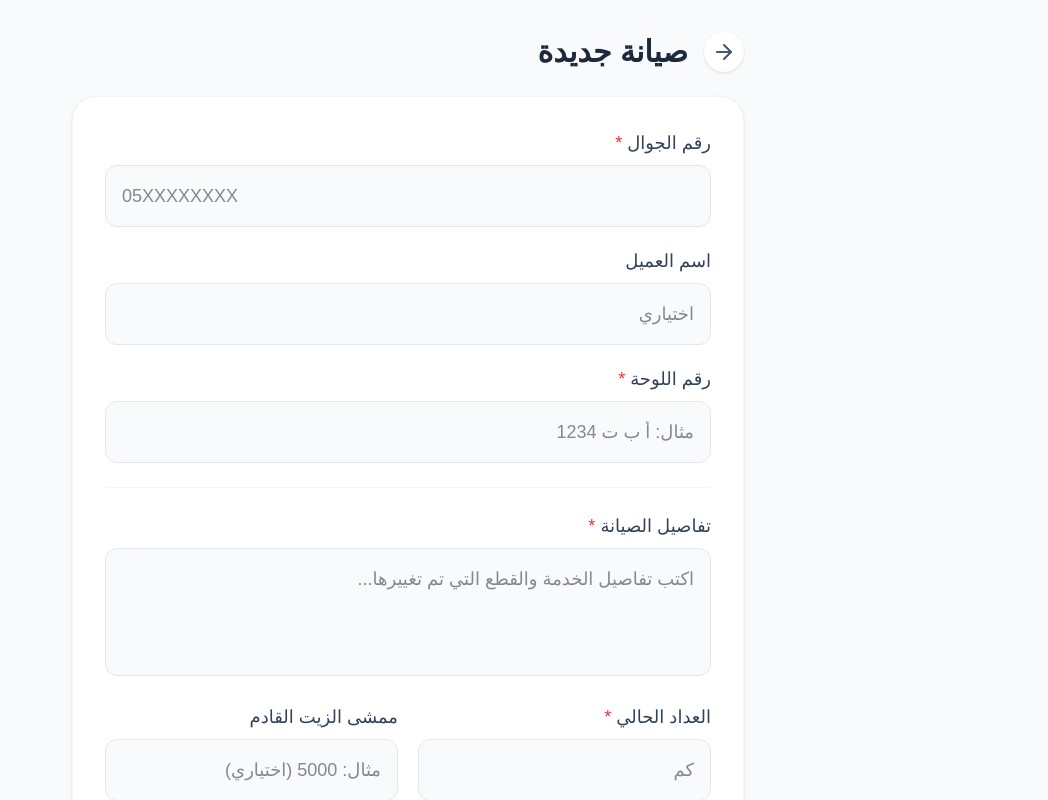
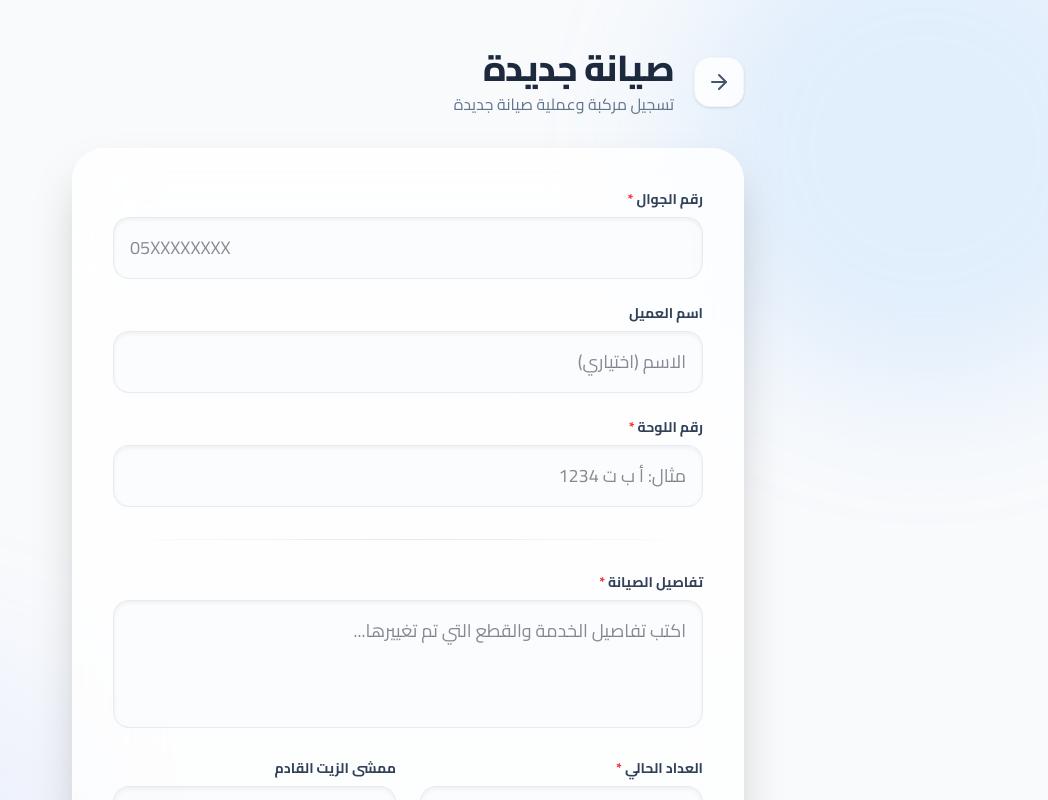
Before and after one commit to azxcvy900-beep/-0, a Next.js app: page /new-service in a window 1280 px wide. Shown: the top 800 px of the page, without its empty margins (232-1280 px from the left). Built offline with nearby package versions, Linux system fonts and the light colour scheme; no server answers.

Commit message:
Major premium UI redesign with glassmorphism and animations

```diff
--- a/app/globals.css
+++ b/app/globals.css
@@ -31,5 +31,10 @@
 body {
   background-color: var(--background);
   color: var(--foreground);
-  font-family: Arial, Helvetica, sans-serif;
 }
+
+@keyframes shimmer {
+  100% {
+    transform: translateX(100%);
+  }
+}
--- a/app/layout.js
+++ b/app/layout.js
@@ -1,4 +1,11 @@
+import { Cairo } from "next/font/google";
 import "./globals.css";
+
+const cairo = Cairo({
+  subsets: ["arabic", "latin"],
+  weight: ['300', '400', '600', '700', '800'],
+  display: 'swap',
+});
 
 export const metadata = {
   title: "الخير برو - صيانة السيارات",
@@ -7,7 +14,7 @@ export const metadata = {
 };
 
 export const viewport = {
-  themeColor: "#2563eb",
+  themeColor: "#ffffff",
 };
 
 export default function RootLayout({ children }) {
@@ -16,7 +23,7 @@ export default function RootLayout({ children }) {
       <head>
         <meta name="viewport" content="width=device-width, initial-scale=1, maximum-scale=1, user-scalable=0" />
       </head>
-      <body className="antialiased bg-slate-50 text-slate-900">
+      <body className={`${cairo.className} bg-slate-50 text-slate-900 antialiased selection:bg-blue-200 selection:text-blue-900`}>
         {children}
       </body>
     </html>
--- a/app/new-service/page.js
+++ b/app/new-service/page.js
@@ -78,100 +78,117 @@ function NewServiceContent() {
   }
 
   return (
-    <div className="min-h-screen p-4 sm:p-6 lg:p-8 bg-slate-50" dir="rtl">
-      <div className="max-w-2xl mx-auto">
+    <div className="min-h-screen relative overflow-hidden bg-slate-50 p-4 sm:p-6 lg:p-8" dir="rtl">
+
+      {/* Background Blurs */}
+      <div className="absolute top-[-10%] right-[-10%] w-[500px] h-[500px] bg-blue-300/20 rounded-full blur-3xl pointer-events-none mix-blend-multiply" />
+      <div className="absolute bottom-[-10%] left-[-10%] w-[500px] h-[500px] bg-indigo-300/10 rounded-full blur-3xl pointer-events-none mix-blend-multiply" />
+
+      <div className="max-w-2xl mx-auto relative z-10">
 
         {/* Header */}
-        <div className="flex items-center mb-6">
-          <Link href="/" className="p-2 bg-white rounded-full shadow-sm text-slate-600 hover:text-blue-600 transition-colors">
+        <div className="flex items-center mb-8 pt-4">
+          <Link href="/" className="p-3 bg-white/80 backdrop-blur-md rounded-2xl shadow-sm border border-slate-100 text-slate-600 hover:text-blue-600 hover:bg-white transition-all hover:scale-105 active:scale-95">
             <ArrowRight size={24} />
           </Link>
-          <h1 className="text-2xl sm:text-3xl font-bold text-slate-800 mr-4">صيانة جديدة</h1>
+          <div className="mr-5">
+            <h1 className="text-3xl sm:text-4xl font-black text-slate-800 tracking-tight">صيانة جديدة</h1>
+            <p className="text-slate-500 mt-1 font-medium">تسجيل مركبة وعملية صيانة جديدة</p>
+          </div>
         </div>
 
         {/* Form */}
-        <form onSubmit={handleSubmit} className="bg-white rounded-3xl p-6 sm:p-8 shadow-sm border border-slate-100">
+        <form onSubmit={handleSubmit} className="bg-white/70 backdrop-blur-2xl rounded-[2rem] p-6 sm:p-10 shadow-2xl border border-white/50 relative overflow-hidden">
 
-          <div className="space-y-5">
+          {/* Inner subtle glow */}
+          <div className="absolute inset-0 bg-gradient-to-b from-white/40 to-transparent pointer-events-none" />
+
+          <div className="space-y-6 relative z-10">
             {/* Phone */}
-            <div>
-              <label className="block text-lg font-medium text-slate-700 mb-2">رقم الجوال <span className="text-red-500">*</span></label>
+            <div className="group">
+              <label className="block text-sm font-bold text-slate-700 mb-2 ml-1">رقم الجوال <span className="text-red-500">*</span></label>
               <input
                 type="tel"
                 value={phone}
                 onChange={(e) => setPhone(e.target.value)}
                 placeholder="05XXXXXXXX"
-                className="w-full text-lg p-4 rounded-xl border border-slate-200 focus:outline-none focus:ring-2 focus:ring-blue-500 transition-all bg-slate-50"
+                className="w-full text-lg p-4 rounded-2xl border border-slate-200/80 focus:outline-none focus:ring-4 focus:ring-blue-500/20 focus:border-blue-500 transition-all bg-slate-50/50 focus:bg-white shadow-inner"
                 required
               />
             </div>
 
             {/* Customer Name */}
-            <div>
-              <label className="block text-lg font-medium text-slate-700 mb-2">
+            <div className="group">
+              <label className="block text-sm font-bold text-slate-700 mb-2 ml-1">
                 اسم العميل
-                {isFetchingName && <Loader2 size={16} className="inline animate-spin mr-2 text-blue-500" />}
+                {isFetchingName && <Loader2 size={14} className="inline animate-spin mr-2 text-blue-500" />}
               </label>
               <input
                 type="text"
                 value={customerName}
                 onChange={(e) => setCustomerName(e.target.value)}
-                placeholder="اختياري"
-                className="w-full text-lg p-4 rounded-xl border border-slate-200 focus:outline-none focus:ring-2 focus:ring-blue-500 transition-all bg-slate-50"
+                placeholder="الاسم (اختياري)"
+                className="w-full text-lg p-4 rounded-2xl border border-slate-200/80 focus:outline-none focus:ring-4 focus:ring-blue-500/20 focus:border-blue-500 transition-all bg-slate-50/50 focus:bg-white shadow-inner"
               />
             </div>
 
             {/* License Plate */}
-            <div>
-              <label className="block text-lg font-medium text-slate-700 mb-2">رقم اللوحة <span className="text-red-500">*</span></label>
+            <div className="group">
+              <label className="block text-sm font-bold text-slate-700 mb-2 ml-1">رقم اللوحة <span className="text-red-500">*</span></label>
               <input
                 type="text"
                 value={plate}
                 onChange={(e) => setPlate(e.target.value)}
                 placeholder="مثال: أ ب ت 1234"
-                className="w-full text-lg p-4 rounded-xl border border-slate-200 focus:outline-none focus:ring-2 focus:ring-blue-500 transition-all bg-slate-50"
+                className="w-full text-lg p-4 rounded-2xl border border-slate-200/80 focus:outline-none focus:ring-4 focus:ring-blue-500/20 focus:border-blue-500 transition-all bg-slate-50/50 focus:bg-white shadow-inner"
                 required
               />
             </div>
 
-            <hr className="border-slate-100 my-6" />
+            <div className="h-px bg-gradient-to-r from-transparent via-slate-200 to-transparent my-8" />
 
             {/* Description */}
-            <div>
-              <label className="block text-lg font-medium text-slate-700 mb-2">تفاصيل الصيانة <span className="text-red-500">*</span></label>
+            <div className="group">
+              <label className="block text-sm font-bold text-slate-700 mb-2 ml-1">تفاصيل الصيانة <span className="text-red-500">*</span></label>
               <textarea
                 value={description}
                 onChange={(e) => setDescription(e.target.value)}
                 placeholder="اكتب تفاصيل الخدمة والقطع التي تم تغييرها..."
-                className="w-full text-lg p-4 rounded-xl border border-slate-200 focus:outline-none focus:ring-2 focus:ring-blue-500 transition-all bg-slate-50 h-32 resize-none"
+                className="w-full text-lg p-4 rounded-2xl border border-slate-200/80 focus:outline-none focus:ring-4 focus:ring-blue-500/20 focus:border-blue-500 transition-all bg-slate-50/50 focus:bg-white shadow-inner h-32 resize-none"
                 required
               />
             </div>
 
-            <div className="grid grid-cols-1 sm:grid-cols-2 gap-5">
+            <div className="grid grid-cols-1 sm:grid-cols-2 gap-6">
               {/* Current Mileage */}
-              <div>
-                <label className="block text-lg font-medium text-slate-700 mb-2">العداد الحالي <span className="text-red-500">*</span></label>
+              <div className="group">
+                <label className="block text-sm font-bold text-slate-700 mb-2 ml-1">العداد الحالي <span className="text-red-500">*</span></label>
+                <div className="relative">
                   <input
                     type="number"
                     value={currentMileage}
                     onChange={(e) => setCurrentMileage(e.target.value)}
-                  placeholder="كم"
-                  className="w-full text-lg p-4 rounded-xl border border-slate-200 focus:outline-none focus:ring-2 focus:ring-blue-500 transition-all bg-slate-50"
+                    placeholder="الرقم"
+                    className="w-full text-lg p-4 pl-12 rounded-2xl border border-slate-200/80 focus:outline-none focus:ring-4 focus:ring-blue-500/20 focus:border-blue-500 transition-all bg-slate-50/50 focus:bg-white shadow-inner"
                     required
                   />
+                  <span className="absolute left-4 top-1/2 -translate-y-1/2 text-slate-400 font-bold">كم</span>
+                </div>
               </div>
 
               {/* Oil Lifespan */}
-              <div>
-                <label className="block text-lg font-medium text-slate-700 mb-2">ممشى الزيت القادم</label>
+              <div className="group">
+                <label className="block text-sm font-bold text-slate-700 mb-2 ml-1">ممشى الزيت القادم</label>
+                <div className="relative">
                   <input
                     type="number"
                     value={oilLifespan}
                     onChange={(e) => setOilLifespan(e.target.value)}
-                  placeholder="مثال: 5000 (اختياري)"
-                  className="w-full text-lg p-4 rounded-xl border border-slate-200 focus:outline-none focus:ring-2 focus:ring-blue-500 transition-all bg-slate-50"
+                    placeholder="مثال: 5000"
+                    className="w-full text-lg p-4 pl-12 rounded-2xl border border-slate-200/80 focus:outline-none focus:ring-4 focus:ring-blue-500/20 focus:border-blue-500 transition-all bg-slate-50/50 focus:bg-white shadow-inner"
                   />
+                  <span className="absolute left-4 top-1/2 -translate-y-1/2 text-slate-400 font-bold">كم</span>
+                </div>
               </div>
             </div>
 
@@ -180,15 +197,16 @@ function NewServiceContent() {
           <button
             type="submit"
             disabled={isSubmitting}
-            className="mt-8 w-full bg-blue-600 hover:bg-blue-700 disabled:bg-blue-400 active:bg-blue-800 text-white text-xl font-bold p-5 rounded-2xl flex items-center justify-center transition-all shadow-md"
+            className="mt-10 relative group w-full bg-gradient-to-r from-blue-600 to-indigo-600 hover:from-blue-500 hover:to-indigo-500 disabled:from-slate-400 disabled:to-slate-400 active:scale-[0.98] text-white text-xl font-bold p-5 rounded-2xl flex items-center justify-center transition-all shadow-xl shadow-blue-500/30 overflow-hidden border border-blue-400/50"
           >
+            <div className="absolute inset-0 bg-white/20 w-full h-full -translate-x-full group-hover:animate-[shimmer_1.5s_infinite]" />
             {isSubmitting ? (
-              <Loader2 size={28} className="animate-spin" />
+              <Loader2 size={28} className="animate-spin relative z-10" />
             ) : (
-              <>
-                <Save size={28} className="ml-2" />
-                حفظ الخدمة
-              </>
+              <div className="flex items-center relative z-10 drop-shadow-md">
+                <Save size={26} className="ml-2" />
+                <span>حفظ الخدمة</span>
+              </div>
             )}
           </button>
 
--- a/app/page.js
+++ b/app/page.js
@@ -1,35 +1,59 @@
 import Link from "next/link";
-import { PlusCircle, Search } from "lucide-react";
+import { PlusCircle, Search, Wrench, ShieldCheck } from "lucide-react";
 
 export default function Home() {
   return (
-    <div className="min-h-screen p-6 flex flex-col items-center bg-slate-50 text-slate-900" dir="rtl">
+    <div className="min-h-screen relative overflow-hidden bg-slate-50 flex flex-col items-center" dir="rtl">
+
+      {/* Premium Background Blurs */}
+      <div className="absolute top-[-10%] right-[-5%] w-96 h-96 bg-blue-400/20 rounded-full blur-3xl mix-blend-multiply pointer-events-none" />
+      <div className="absolute bottom-[-10%] left-[-10%] w-[500px] h-[500px] bg-indigo-400/10 rounded-full blur-3xl mix-blend-multiply pointer-events-none" />
+
       {/* Header */}
-      <header className="w-full max-w-md mt-8 mb-12 flex flex-col items-center">
-        {/* Placeholder for Logo */}
-        <div className="w-24 h-24 bg-blue-600 rounded-2xl shadow-lg flex items-center justify-center mb-4">
-          <span className="text-white text-3xl font-bold">خ</span>
+      <header className="w-full max-w-md mt-16 mb-12 flex flex-col items-center relative z-10 px-6">
+        <div className="relative group">
+          <div className="absolute inset-0 bg-blue-500 rounded-3xl blur-xl opacity-40 group-hover:opacity-60 transition-opacity duration-500" />
+          <div className="relative w-28 h-28 bg-gradient-to-br from-blue-600 to-indigo-700 rounded-3xl shadow-2xl flex flex-col items-center justify-center mb-6 border border-white/20 transform transition-transform duration-500 hover:scale-105">
+            <Wrench className="text-white/80 w-8 h-8 mb-1" />
+            <span className="text-white text-3xl font-black tracking-tight">الخير</span>
+          </div>
         </div>
-        <h1 className="text-3xl font-extrabold text-slate-800">الخير برو</h1>
-        <p className="text-slate-500 mt-2 text-lg">نظام إدارة صيانة السيارات</p>
+        <h1 className="text-4xl font-black text-slate-800 tracking-tight bg-clip-text text-transparent bg-gradient-to-r from-slate-800 to-slate-600">
+          الخير برو
+        </h1>
+        <div className="flex items-center mt-3 text-slate-500 font-medium">
+          <ShieldCheck className="w-5 h-5 mr-1.5 text-blue-500" />
+          <p className="text-lg">نظام الإدارة الذكي</p>
+        </div>
       </header>
 
       {/* Main Actions */}
-      <main className="w-full max-w-md flex flex-col space-y-6">
+      <main className="w-full max-w-md flex flex-col space-y-6 px-6 relative z-10 pb-12">
         <Link
           href="/new-service"
-          className="flex flex-col items-center justify-center bg-blue-600 hover:bg-blue-700 active:bg-blue-800 text-white p-10 rounded-3xl shadow-md transition-all h-48"
+          className="group relative flex flex-col items-center justify-center p-10 rounded-[2rem] shadow-xl hover:shadow-2xl transition-all duration-300 hover:-translate-y-1 h-56 overflow-hidden bg-gradient-to-br from-blue-600 to-blue-800 border border-blue-500/30"
         >
-          <PlusCircle size={48} className="mb-4" />
-          <span className="text-2xl font-bold">صيانة جديدة</span>
+          <div className="absolute top-0 right-0 w-full h-full bg-gradient-to-t from-black/10 to-transparent pointer-events-none" />
+          <div className="absolute -right-6 -top-6 w-32 h-32 bg-white/10 rounded-full blur-2xl group-hover:bg-white/20 transition-all duration-500" />
+
+          <div className="bg-white/20 p-4 rounded-2xl mb-5 backdrop-blur-sm border border-white/20 shadow-inner group-hover:scale-110 transition-transform duration-500">
+            <PlusCircle size={40} className="text-white" />
+          </div>
+          <span className="text-3xl font-black text-white tracking-tight drop-shadow-sm">صيانة جديدة</span>
+          <p className="text-blue-100/80 mt-2 font-medium">تسجيل مركبة أو عملية صيانة</p>
         </Link>
 
         <Link
           href="/search"
-          className="flex flex-col items-center justify-center bg-white border-2 border-slate-200 hover:border-slate-300 active:bg-slate-100 text-slate-700 p-10 rounded-3xl shadow-sm transition-all h-48"
+          className="group relative flex flex-col items-center justify-center bg-white/80 backdrop-blur-xl border-2 border-slate-100/80 p-10 rounded-[2rem] shadow-lg hover:shadow-xl transition-all duration-300 hover:-translate-y-1 h-56 overflow-hidden"
         >
-          <Search size={48} className="mb-4 text-slate-400" />
-          <span className="text-2xl font-bold">بحث السجلات</span>
+          <div className="absolute -left-6 -bottom-6 w-32 h-32 bg-blue-100/50 rounded-full blur-2xl group-hover:bg-blue-200/50 transition-all duration-500" />
+
+          <div className="bg-slate-50 p-4 rounded-2xl mb-5 shadow-sm border border-slate-100 group-hover:scale-110 transition-transform duration-500 group-hover:bg-blue-50 group-hover:border-blue-100">
+            <Search size={40} className="text-slate-400 group-hover:text-blue-600 transition-colors duration-300" />
+          </div>
+          <span className="text-3xl font-black text-slate-700 tracking-tight">بحث السجلات</span>
+          <p className="text-slate-400 mt-2 font-medium">استعلام عن تاريخ السيارات</p>
         </Link>
       </main>
     </div>
```
Also changed, not shown: app/search/page.js (+82 -47 lines). Lines whose indentation alone changed are shown as unchanged.
